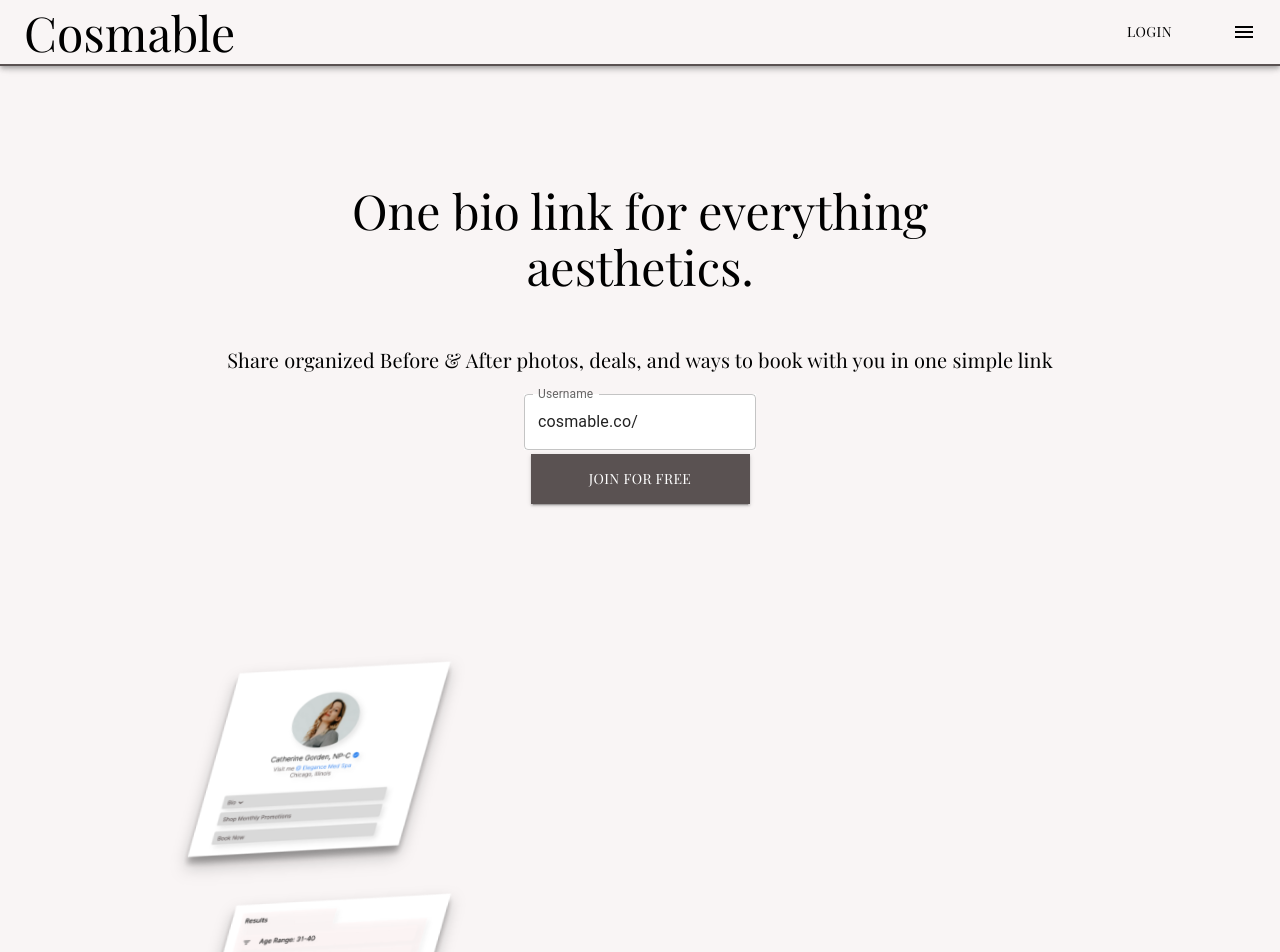
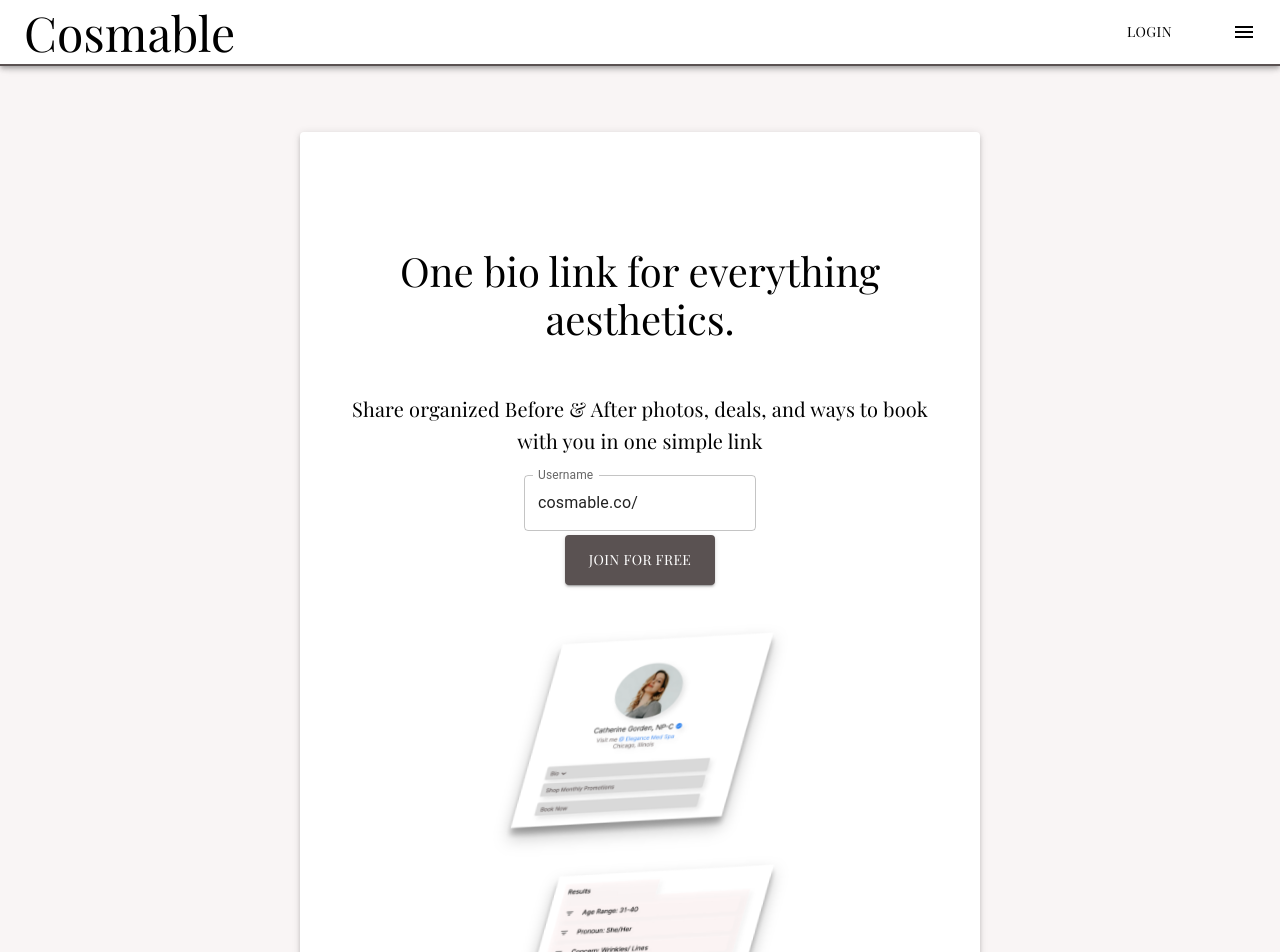
Before and after one commit to watermalon3/cosmable, a React (Vite) app in the folder client/: page / in a window 1280 px wide. Shown: the top 952 px of the page. Built offline with nearby package versions, Linux system fonts and the light colour scheme; no server answers.

Commit message:
styles: Bio, HeaderNav, EditBio, ProfileDetails, HomePage

```diff
--- a/client/src/Components/Bio/Bio.jsx
+++ b/client/src/Components/Bio/Bio.jsx
@@ -28,7 +28,8 @@
           transform: "translateZ(10px)",
           marginTop: "150px",
           padding: "20px",
-          height: "70vh",
+          height: "75vh",
+          // height: "auto",
           maxWidth: "600px",
           "@media (min-width: 600px)": {
             padding: "40px",
--- a/client/src/Components/Create/header/HeaderNav.jsx
+++ b/client/src/Components/Create/header/HeaderNav.jsx
@@ -31,10 +31,11 @@
           position: "fixed",
           top: 0,
           left: 0,
-          backgroundColor: isHomePage ? "transparent" : "#fff",
+          backgroundColor: "#fff",
           color: "black",
           borderBottom: "2px solid #5A5252",
         }}
+
       >
         <Toolbar sx={{ display: "flex", justifyContent: "space-between" }}>
           <Typography
--- a/client/src/Components/EditBio/EditBio.jsx
+++ b/client/src/Components/EditBio/EditBio.jsx
@@ -156,7 +156,7 @@
         <Typography variant="h1"> Loading</Typography>
       ) : (
         <>
-        // <ButtonAppBar isHomePage={false} />
+        <ButtonAppBar isHomePage={false} />
           <form onSubmit={handleSubmit(onSubmit)}>
             <Stack spacing={2}>
               <div
--- a/client/src/Components/ProfileDetails/ProfileDetails.jsx
+++ b/client/src/Components/ProfileDetails/ProfileDetails.jsx
@@ -51,7 +51,7 @@
 
   return (
     <>
-      <ButtonAppBar isHomePage={false} />
+      <ButtonAppBar isHomePage={false} style={{backgroundColor: "#fff"}}/>
       <div className="profile-details" style={{ overflow: "hidden" }}>
         <Paper
           elevation={3}
--- a/client/src/Components/home/HomePage.jsx
+++ b/client/src/Components/home/HomePage.jsx
@@ -3,7 +3,7 @@
 
 import { makeStyles } from "@mui/styles";
 import ButtonAppBar from "../Create/header/HeaderNav";
-import { Grid, Typography, TextField, Button } from "@mui/material";
+import { Grid, Typography, TextField, Button, Paper } from "@mui/material";
 import "./home.css";
 // import CreateAccount from "../login/login";
 
@@ -14,6 +14,7 @@
     justifyContent: "center",
   },
   image: {
+    // display: "flex",
     justifyContent: "center",
     width: "100%",
     height: "auto",
@@ -22,12 +23,15 @@
   imageContainer: {
     display: "flex",
     justifyContent: "center",
+    alignItems: "center",
     margin: "0 auto",
     padding: "0",
     paddingTop: "50px",
     flexWrap: "wrap",
     gap: "10px",
+    maxWidth: "600px",
   },
+
 }));
 
 function HomePage() {
@@ -41,21 +45,53 @@
 
   return (
     <>
-      <ButtonAppBar isHomePage={true} className="AppBar-transparent" />
+      <ButtonAppBar
+      isHomePage={true}
+
+      sx={{ positon: "fixed", zIndex: 2 }}
+      />
+      <Paper
+      elevation={3}
+      sx={{
+        textAlign: "center",
+        display: "flex",
+        flexDirection: "column",
+        justifyContent: "center",
+        alignItems: "center",
+        alignSelf: "flex-end",
+        marginTop: "150px",
+        marginBottom: "400px",
+        padding: "20px",
+        height: "auto",
+        maxHeight: "125vh",
+        maxWidth: "600px",
+        "@media (min-width: 600px)": {
+          padding: "40px",
+        },
+        margin: "100px auto 0",
+        overflow: "hidden",
+        postion: "sticky",
+        zIndex: 1,
+
+      }}
+      >
       <div>
         <Grid container direction="column" alignItems="center">
           <Grid item>
             <Typography
               variant="h3"
               sx={{
+                // display: "flex",
                 textAlign: "center",
                 fontFamily: "Playfair Display",
                 maxWidth: "700px",
                 color: "black",
                 paddingBottom: "50px",
 
-                paddingTop: { xs: "50px", md: "100px" },
+                paddingTop: { xs: "5px", md: "25px" },
                 marginTop: "50px",
+                fontSize: { xs: "28px", md: "30px", lg: "40px" },
+    lineHeight: { xs: "32px", md: "40px", lg: "48px" },
               }}
             >
               One bio link for everything aesthetics.
@@ -108,10 +144,14 @@
                     width: { xs: "100%", md: "66.7%" },
                     height: { xs: "100%", md: "66.7%" },
                     minHeight: "50px",
-                    minWidth: "219px",
+                    minWidth: "150px",
+                    // fontFamily: "Playfair Display",
+                    // borderRadius: 0,
+                    border: "2px solid #5A5252",
                     fontFamily: "Playfair Display",
-                    borderRadius: 0,
-                    border: "2px solid #5A5252",
+                // fontSize: "18px",
+                // lineHeight: "22px",
+                // color: "#5A5252",
                   }}
                 >
                   Join for Free
@@ -123,8 +163,13 @@
                 className={classes.imageContainer}
                 justifyContent="center"
                 direction="column"
-                padding={20}
-                spacing={0}
+                // padding={20}
+                // spacing={0}
+                sx={{
+                  width: "100%",
+                  justifyContent: "center",
+                  alignItems: "center",
+                }}
 
               >
                 <Grid item sx={{
@@ -152,6 +197,7 @@
           </Grid>
         </Grid>
       </div>
+      </Paper>
     </>
   );
 }
```
